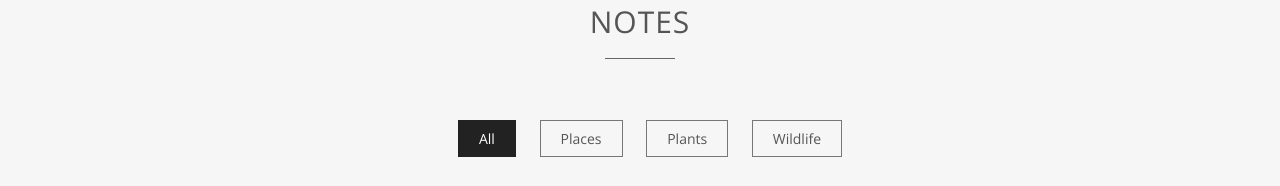
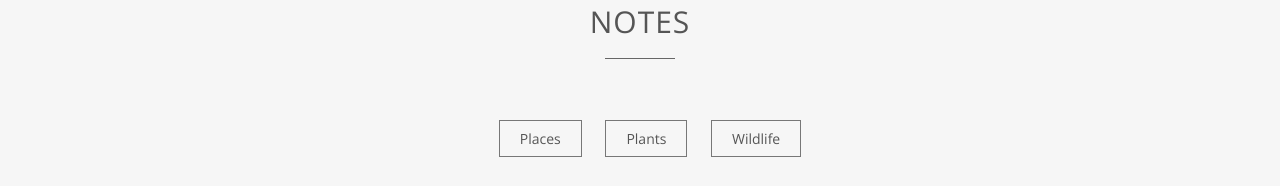
Before and after one commit to csproule/mappingproject, a plain HTML site: page home.html in a window 1280 px wide. Shown: the part 2380-2566 px from the top of the page. Drawn offline with nearby package versions, Linux system fonts and the light colour scheme; some packages are replaced by stand-ins of ours.

Commit message:
Update home.html

```diff
--- a/home.html
+++ b/home.html
@@ -111,7 +111,7 @@ My understanding of my hometown has grown immensely throughout this project, as
       <ul class="cat">
         <li>
           <ol class="type">
-            <li><a href="#" data-filter="*" class="active">All</a></li>
+
             <li><a href="#" data-filter=".graphic">Places</a></li>
             <li><a href="#" data-filter=".illustration">Plants</a></li>
             <li><a href="#" data-filter=".photography">Wildlife</a></li>
```
